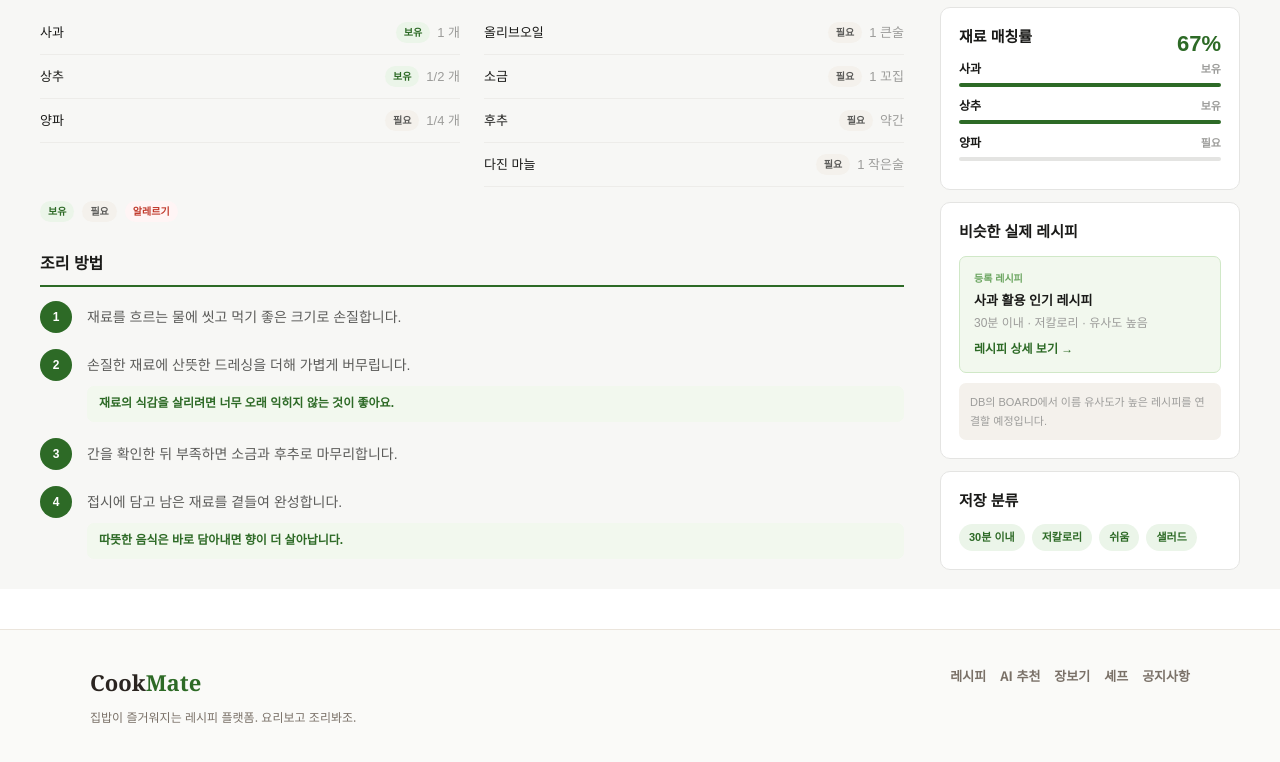
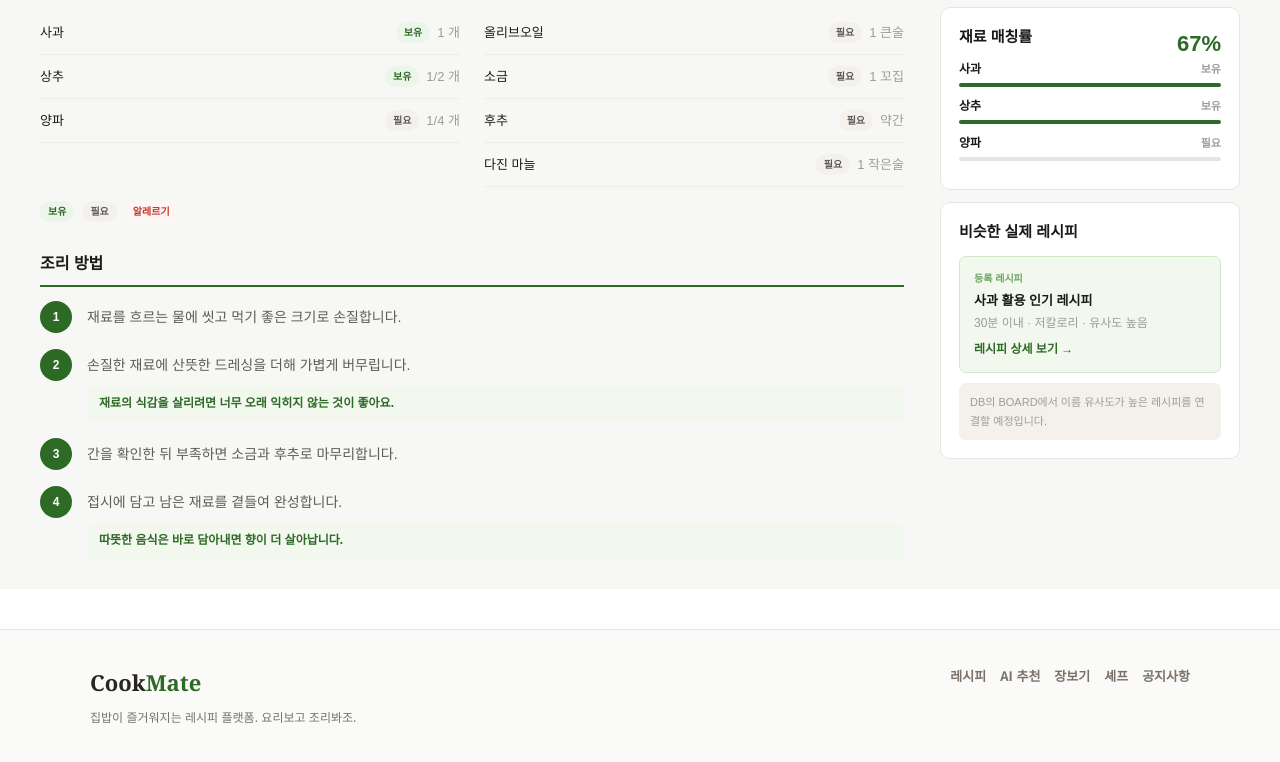
Before and after one commit to lebranto/final-project-cookmate-, a Next.js app in the folder cookmate-front/cookmate-app/: page /ai/1 in a window 1280 px wide. Shown: the part 763-1525 px from the top of the page. Built offline with nearby package versions, Linux system fonts and the light colour scheme.

Commit message:
저장분류 삭제

```diff
--- a/cookmate-front/cookmate-app/app/ai/[recipeId]/page.tsx
+++ b/cookmate-front/cookmate-app/app/ai/[recipeId]/page.tsx
@@ -258,15 +258,6 @@ export default function AiRecipeDetailPage() {
               <p className={styles.relatedNote}>DB의 BOARD에서 이름 유사도가 높은 레시피를 연결할 예정입니다.</p>
             </section>
 
-            <section className={styles.asideCard}>
-              <h2>저장 분류</h2>
-              <div className={styles.tags}>
-                <span>{toCookTimeTag(draft.cookTimeMinutes)}</span>
-                <span>{toCaloryTag(draft.calories)}</span>
-                <span>{draft.difficult}</span>
-                <span>{draft.typeName}</span>
-              </div>
-            </section>
           </aside>
         </div>
       </div>
```
